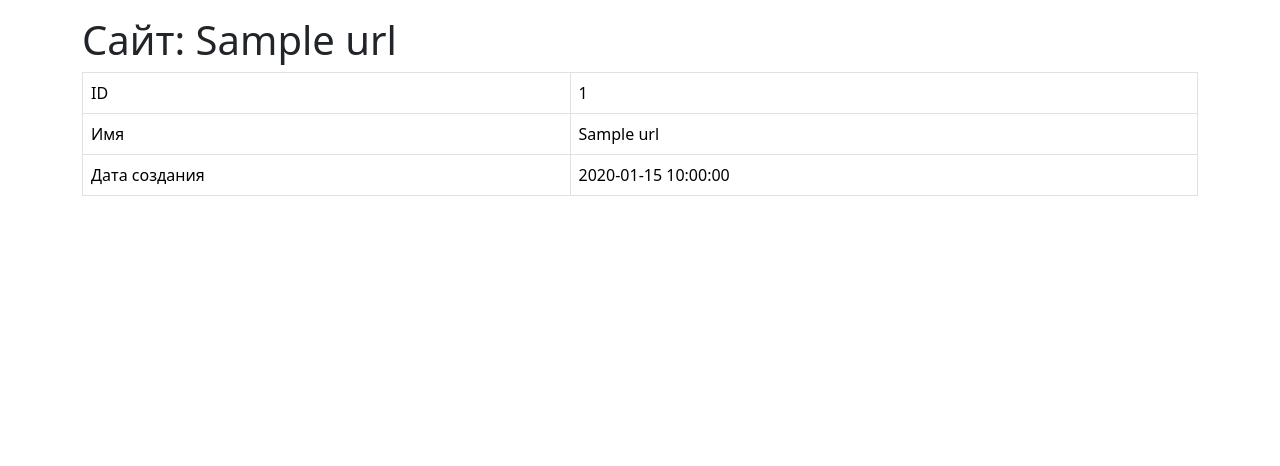
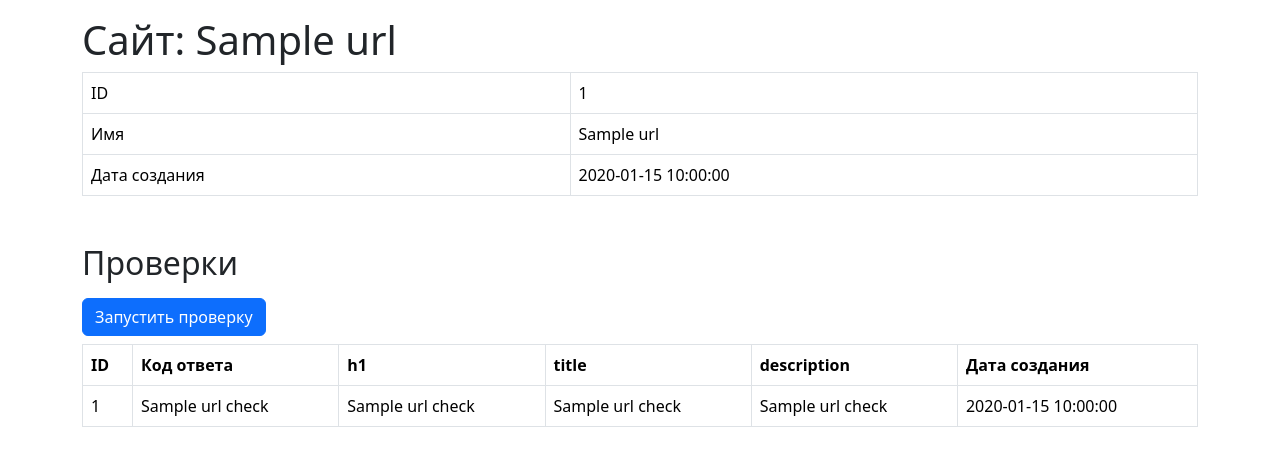
Before and after one commit to ImmuneQQ/python-project-83, a Flask app: page /urls/1 in a window 1280 px wide. Shown: the part 56-522 px from the top of the page. Run offline with Flask 2, Linux system fonts and the light colour scheme; a database or web service that is not in the repository returns one stand-in record (values such as "Sample title"); some libraries are stand-ins or nearby versions.

Commit message:
add ability to check sites

```diff
--- a/database.sql
+++ b/database.sql
@@ -1,5 +1,15 @@
 CREATE TABLE urls (
     id int PRIMARY KEY GENERATED ALWAYS AS IDENTITY,
     name varchar(255) UNIQUE,
-    created_at datetime
+    created_at timestamp
 );
+
+CREATE TABLE url_checks (
+    id int PRIMARY KEY GENERATED ALWAYS AS IDENTITY,
+    url_id int REFERENCES urls (id),
+    status_code int,
+    h1 text,
+    title text,
+    description text,
+    created_at timestamp
+);
--- a/page_analyzer/app.py
+++ b/page_analyzer/app.py
@@ -30,8 +30,20 @@
 @app.get('/urls')
 def urls_get():
     cur = conn.cursor()
-    cur.execute("SELECT * FROM urls ORDER BY id DESC;")
+    cur.execute("""
+        SELECT DISTINCT ON (urls.id)
+            urls.id,
+            urls.name,
+            url_checks.created_at,
+            url_checks.status_code
+        FROM urls JOIN url_checks ON urls.id = url_checks.url_id
+        ORDER BY urls.id DESC, url_checks.created_at DESC;
+    """)
     sites = cur.fetchall()
+    print(sites)
+    for site in sites:
+        print(site)
+        print(site[0])
     return render_template('urls.html', sites=sites)
 
 
@@ -80,9 +92,24 @@
     site = cur.fetchone()
     name = site[1]
     created_at = site[2].date()
+
+    cur.execute(f"SELECT * FROM url_checks WHERE url_id={id};")
+    url_checks = cur.fetchall()
+    print(url_checks)
+
     return render_template(
         'url_item.html',
         id=id,
         name=name,
-        created_at=created_at
+        created_at=created_at,
+        url_checks=url_checks
         )
+
+
+@app.post('/urls/<id>/checks')
+def url_check(id):
+    cur = conn.cursor()
+    time_now = datetime.now()
+    cur.execute(f"""INSERT INTO url_checks (created_at, url_id)
+                            VALUES ('{time_now}', {id});""")
+    return redirect(url_for('url_item', id=id))
--- a/page_analyzer/templates/url_item.html
+++ b/page_analyzer/templates/url_item.html
@@ -18,5 +18,32 @@
             </tr>
         </tbody>
     </table>
+
+    <h2 class="mt-5 mb-3">Проверки</h2>
+    <form method="post" action="/urls/{{ id }}/checks">
+        <input type="submit" class="btn btn-primary" value="Запустить проверку">
+    </form>
+    <table class="table table-bordered table-hover mt-2" data-test="checks">
+        <tbody>
+            <tr>
+                <th>ID</th>
+                <th>Код ответа</th>
+                <th>h1</th>
+                <th>title</th>
+                <th>description</th>
+                <th>Дата создания</th>
+            </tr>
+            {% for check in url_checks %}
+            <tr>
+                <td>{{ check[0] }}</td>
+                <td>{{ check[2] }}</td>
+                <td>{{ check[3] }}</td>
+                <td>{{ check[4] }}</td>
+                <td>{{ check[5] }}</td>
+                <td>{{ check[6].date() }}</td>
+            </tr>
+            {% endfor %}
+        </tbody>
+    </table>
 </div>
 {% endblock %}
--- a/page_analyzer/templates/urls.html
+++ b/page_analyzer/templates/urls.html
@@ -14,8 +14,8 @@
             <tr>
                 <td>{{ site[0] }}</td>
                 <td><a href="{{ site[1] }}">{{ site[1] }}</a></td>
-                <td></td>
-                <td></td>
+                <td>{{ site[2].date() }}</td>
+                <td>{{ site[3] }}</td>
             </tr>
             {% endfor %}
         </tbody>
```
